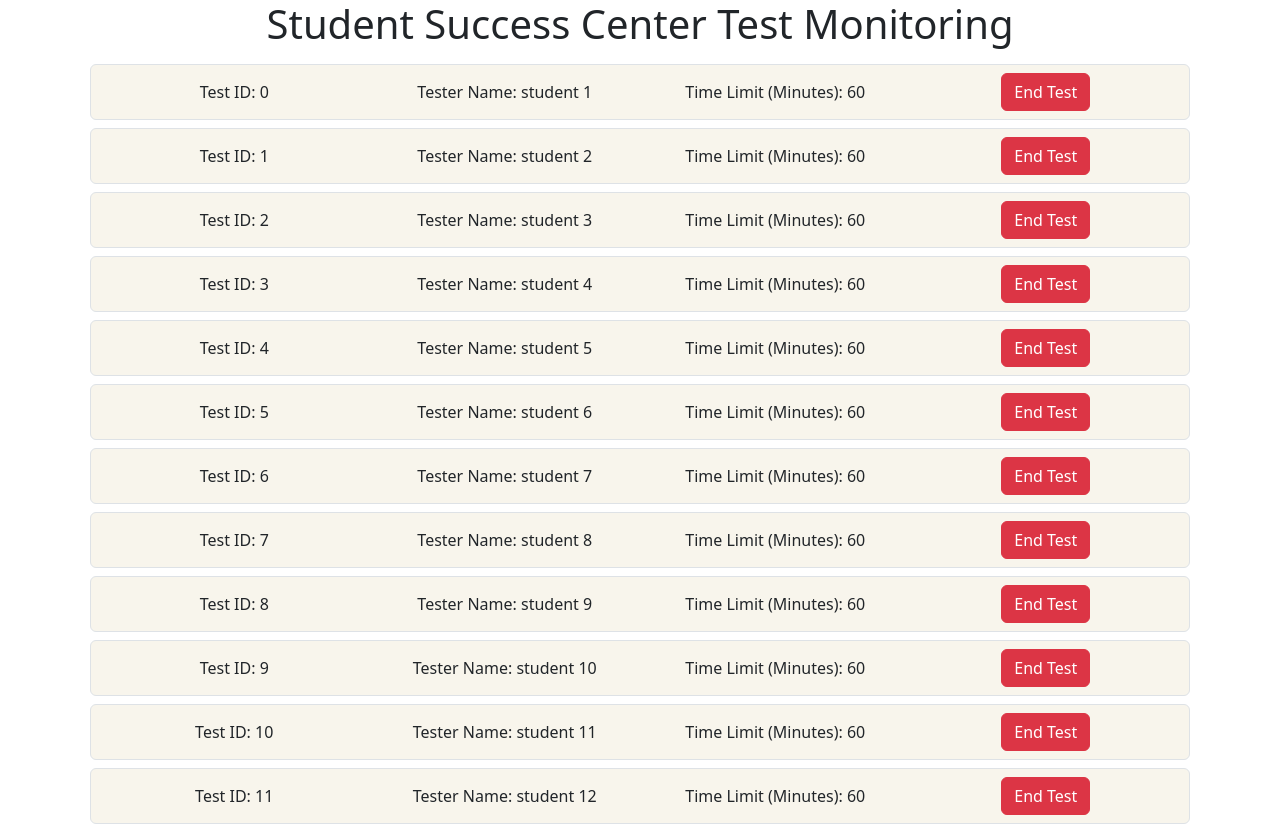
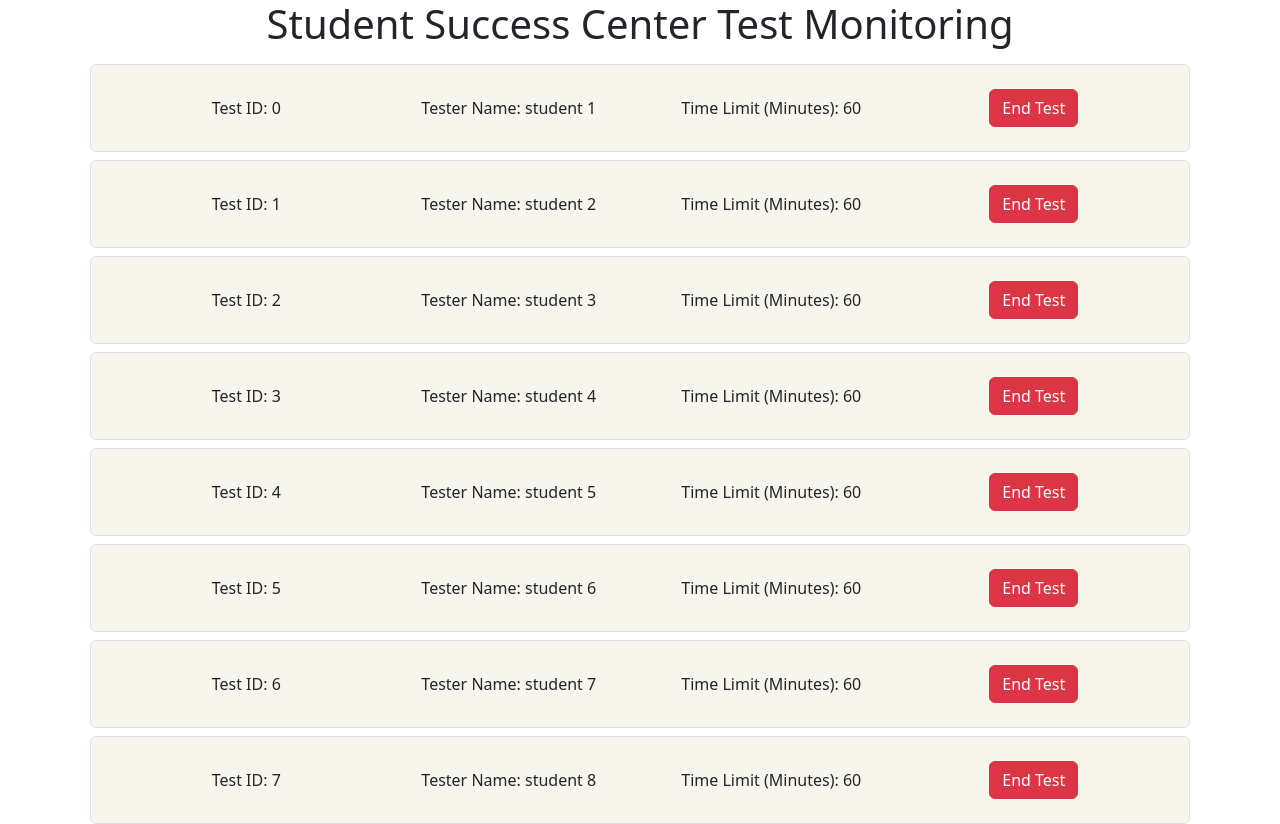
Before and after one commit to DanLanfear/ssc-testing, a React (Create React App) app: page / in a window 1280 px wide. Shown: the top 824 px of the page. Built offline with nearby package versions, Linux system fonts and the light colour scheme.

Commit message:
Changed padding and margin values

```diff
--- a/src/components/Test.js
+++ b/src/components/Test.js
@@ -5,7 +5,7 @@ function Test(props) {
   // shows a test entity
   // has name of tester, time left, button to end test
   return (
-    <div className="row test-entity p-2 m-2 border rounded">
+    <div className="row test-entity p-4 m-2 border rounded">
       <div className="col test-info">Test ID: {props.test.id}</div>
       <div className="col test-info">Tester Name: {props.test.name}</div>
       <div className="col test-info">
```
